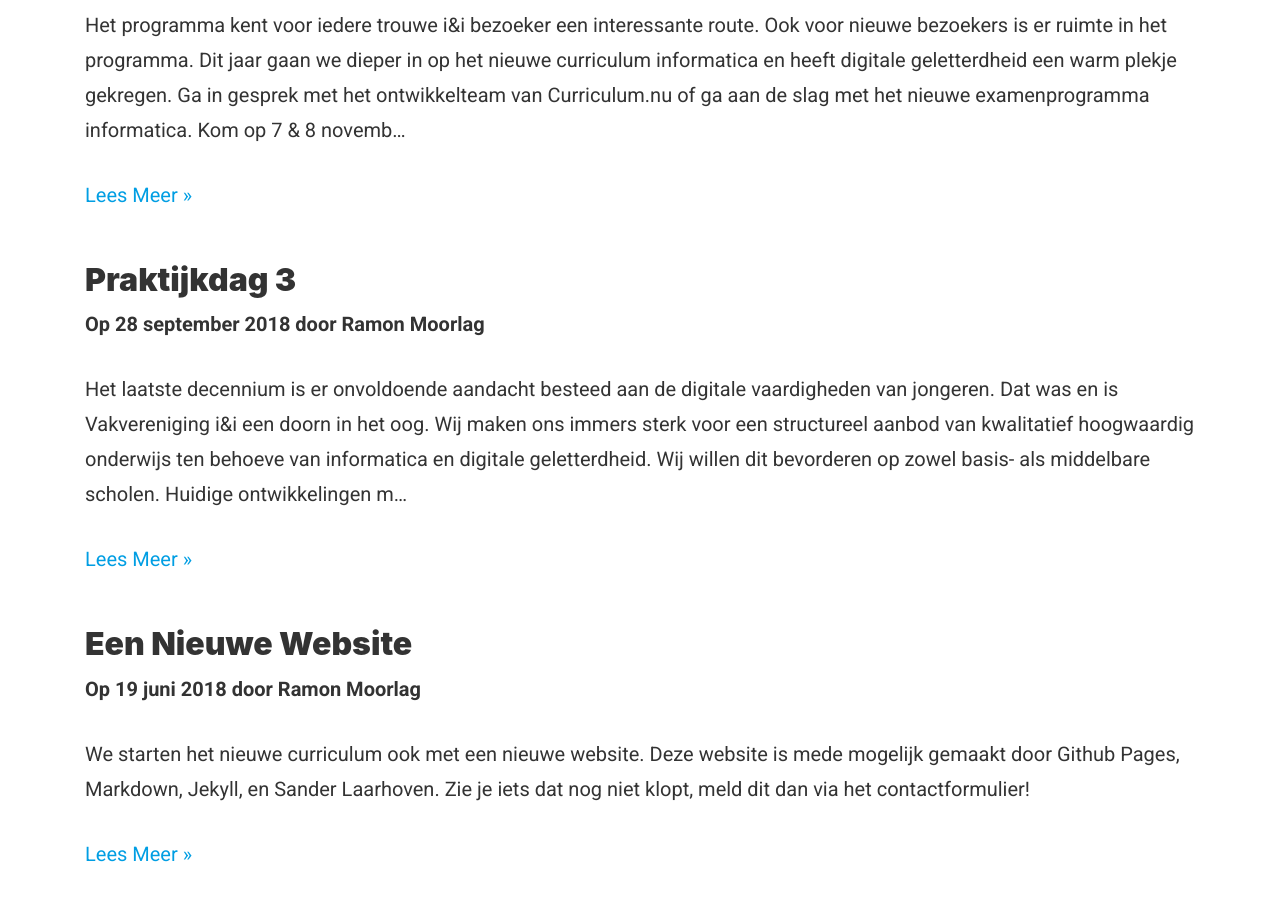
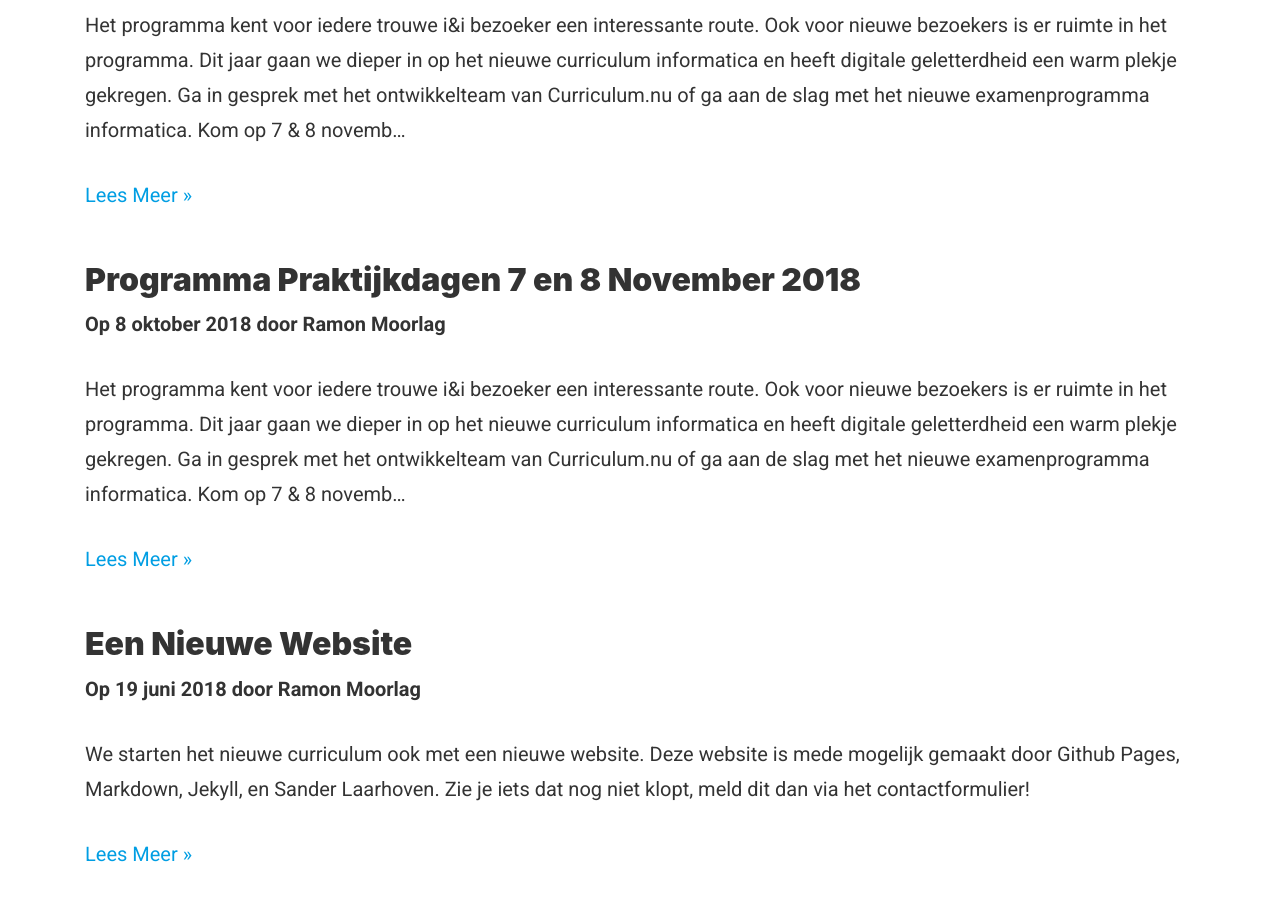
Before and after one commit to ieni/website, a Jekyll site: the page built from _pages/nieuws.md, in a window 1280 px wide and 900 px high, scrolled down 536 px. Built offline with Jekyll 4.4.1, drawn with Linux system fonts in a browser that asks for light colours.

Commit message:
Update and rename 2018-09-28-Praktijkdag-3.md to 2018-10-08-Praktijkdagen-2018.md

```diff
--- a/_posts/2018-09-28-Praktijkdag-3.md
+++ b/_posts/2018-10-08-Praktijkdagen-2018.md
@@ -1,10 +1,21 @@
 ---
-title: "Praktijkdag 3"
-lead: "Met de start van een nieuw curriculum, een dedicated Praktijkdag!"
+title: "Programma Praktijkdagen 7 en 8 November 2018"
+lead: "Met trots presenteren we het programma voor de Praktijkdagen 2018!"
 author: "Ramon Moorlag"
 layout: post
 header: /assets/img/content/website-sketch.jpg
 ---
+
+Het programma kent voor iedere trouwe i&i bezoeker een interessante route. Ook voor nieuwe bezoekers is er ruimte in het programma. Dit jaar gaan we dieper in op het nieuwe curriculum informatica en heeft digitale geletterdheid een warm plekje gekregen. Ga in gesprek met het ontwikkelteam van Curriculum.nu of ga aan de slag met het nieuwe examenprogramma informatica. Kom op 7 & 8 november naar Utrecht.
+
+
+ ![alt text](https://github.com/ieni/website/blob/master/assets/img/content/Programma_ii_7nov.jpg?raw=true "Programma 7 November 2018" =1076x656)
+  ![alt text](https://github.com/ieni/website/blob/master/assets/img/content/Programma_ii_8nov.jpg?raw=true "Programma 8 November 2018" =1076x656)
+
+ <img src="https://github.com/ieni/website/blob/master/assets/img/content/Programma_ii_7nov.jpg?raw=true">
+ <img src="https://github.com/ieni/website/blob/master/assets/img/content/Programma_ii_7nov.jpg?raw=true" alt="Programma 7 november" height="1346" width="821">
+
+
 Het laatste decennium is er onvoldoende aandacht besteed aan de digitale vaardigheden van jongeren. Dat was en is Vakvereniging i&i een doorn in het oog.
 Wij maken ons immers sterk voor een structureel aanbod van kwalitatief hoogwaardig onderwijs ten behoeve van informatica en digitale geletterdheid.
 Wij willen dit bevorderen op zowel basis- als middelbare scholen.
```
